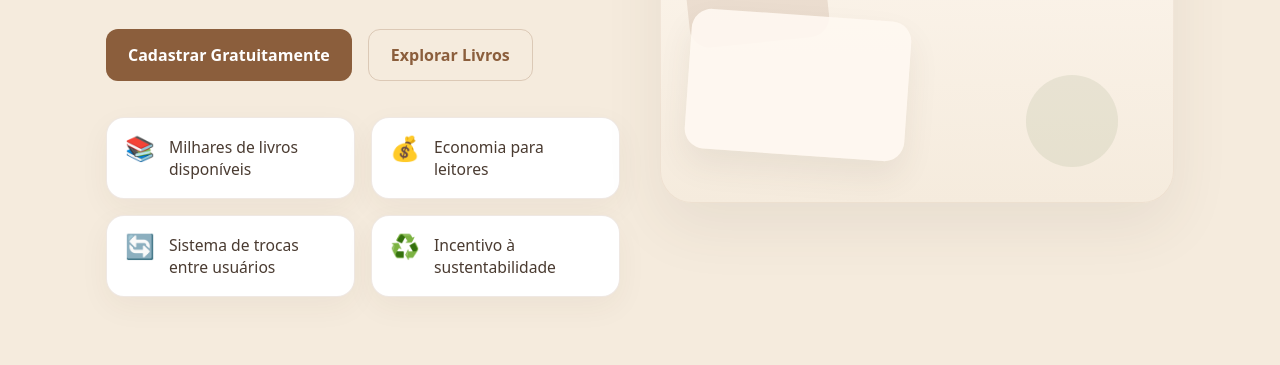
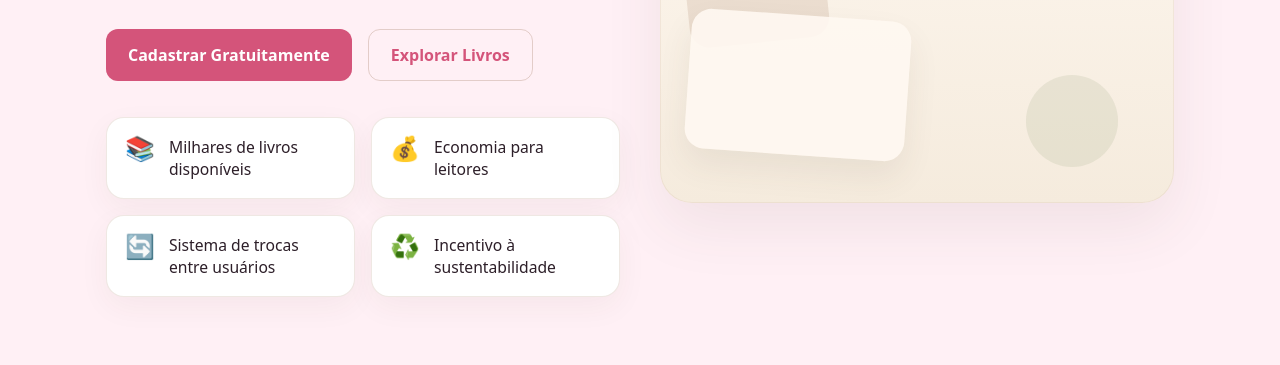
Before and after one commit to CrisVidalNT/sebo-literario-ia, a plain HTML site: page index.html in a window 1280 px wide. Shown: the part 436-801 px from the top of the page. Drawn offline with Linux system fonts and the light colour scheme.

Commit message:
atualizacoes de design

```diff
--- a/assets/css/variables.css
+++ b/assets/css/variables.css
@@ -1,9 +1,16 @@
 :root {
-    --color-primary: #8B5E3C;
-    --color-secondary: #D8B4A0;
-    --color-background: #F5EBDD;
-    --color-text: #4A3B31;
-    --color-cream: #FFF9F2;
-    --border-radius: 12px;
+    --color-primary: #d4547a;
+    --color-secondary: #f0a0bb;
+    --color-background: #fff0f5;
+    --color-surface: #fff9fb;
+    --color-text: #2d1f29;
+    --color-muted: #6b4d5e;
+    --color-support: #b83060;
+    --color-border: #f5c6d8;
+    --gradient-primary: linear-gradient(135deg, #f9c5d1 0%, #d4547a 100%);
+    --gradient-soft: linear-gradient(180deg, #fce4ec 0%, #f8bbd0 50%, #f48fb1 100%);
+    --border-radius: 16px;
     --header-height: 72px;
+    --max-width: 1120px;
+    --shadow-soft: 0 18px 45px rgba(212, 84, 122, 0.10);
 }
```
Also changed, not shown: .github/design-definitions.md.
